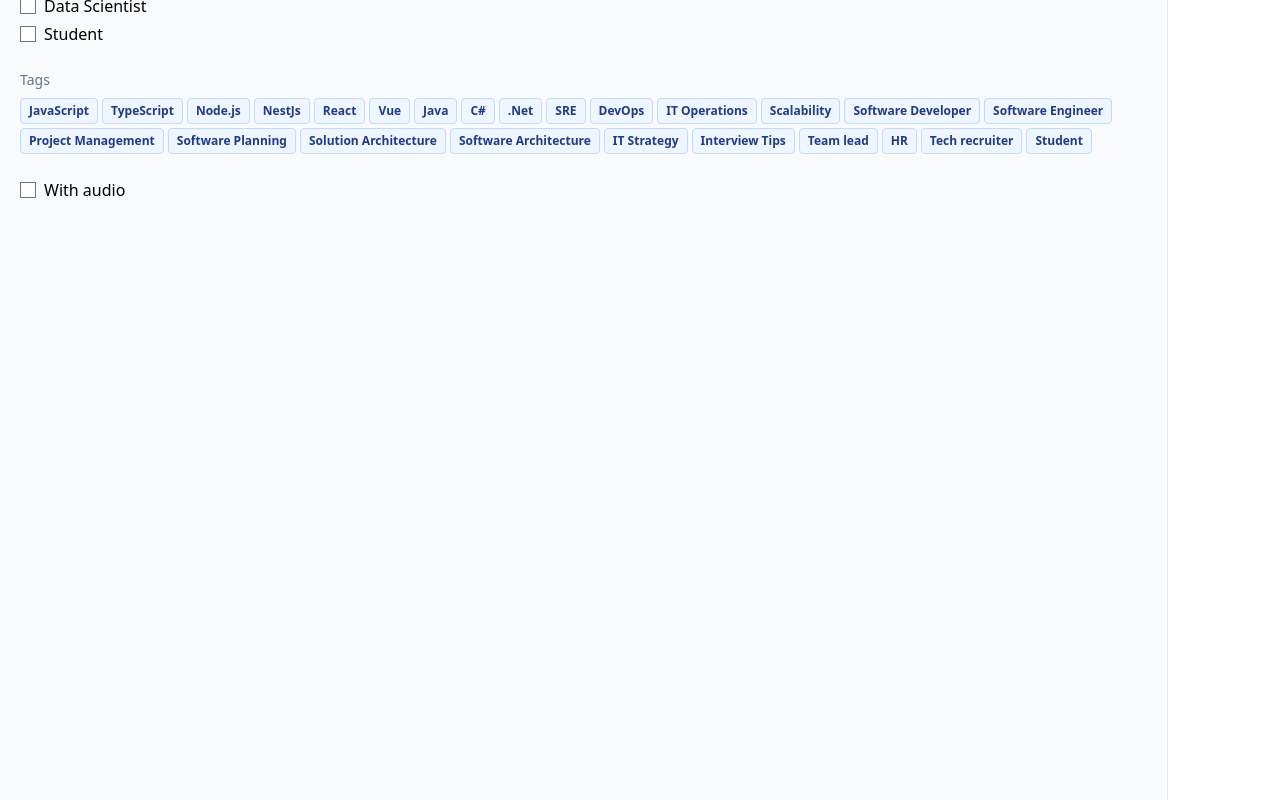
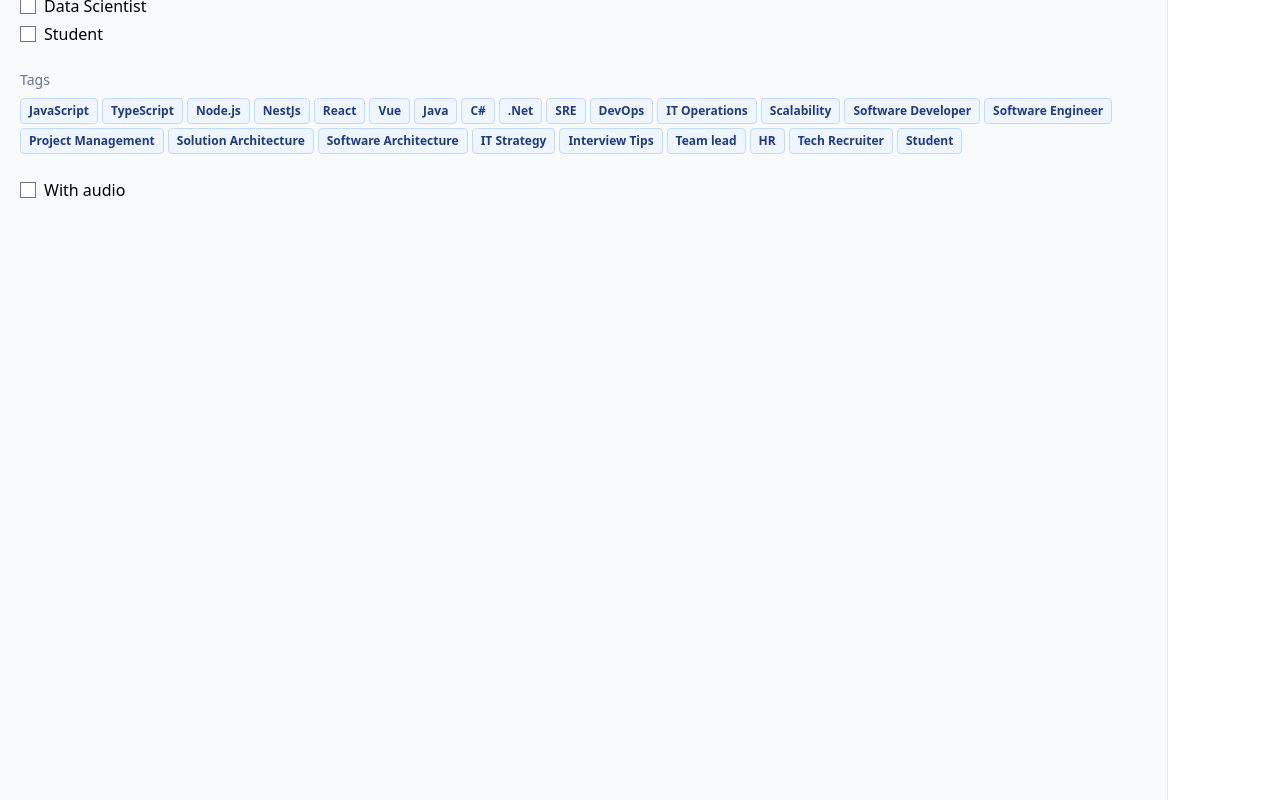
Before and after one commit to p3yman/tech-immigrants-archive, a Next.js app: page / in a window 1280 px wide. Shown: the part 1020-1820 px from the top of the page. Built offline with nearby package versions, Linux system fonts and the light colour scheme.

Commit message:
remove Software Planning tag

```diff
--- a/src/data/tags.ts
+++ b/src/data/tags.ts
@@ -15,14 +15,13 @@ export const tags = [
   'Software Developer',
   'Software Engineer',
   'Project Management',
-  'Software Planning',
   'Solution Architecture',
   'Software Architecture',
   'IT Strategy',
   'Interview Tips',
   'Team lead',
   'HR',
-  'Tech recruiter',
+  'Tech Recruiter',
   'Student',
 ] as const;
 
--- a/src/data/videos.ts
+++ b/src/data/videos.ts
@@ -36,7 +36,7 @@ export const videos: VideoItem[] = [
     name: 'Software Project Manager | لایو تجربه مهاجرت کاری | Sweden',
     countries: ['se'],
     position: 'Project Manager',
-    tags: ['Project Management', 'Software Planning'],
+    tags: ['Project Management'],
     youtube: 'https://www.youtube.com/watch?v=-aIVk5sYl8Y',
     audio: null,
     publish_date: '2023-03-05T12:47:07Z',
@@ -96,7 +96,7 @@ export const videos: VideoItem[] = [
     name: 'Senior Tech Recruiter | The Netherlands | Elena Eftekhari',
     countries: ['nl'],
     position: null,
-    tags: ['Tech recruiter', 'Interview Tips', 'HR'],
+    tags: ['Tech Recruiter', 'Interview Tips', 'HR'],
     youtube: 'https://www.youtube.com/watch?v=4MIq2DjIc00',
     audio: null,
     publish_date: '2023-02-11T06:04:29Z',
```
